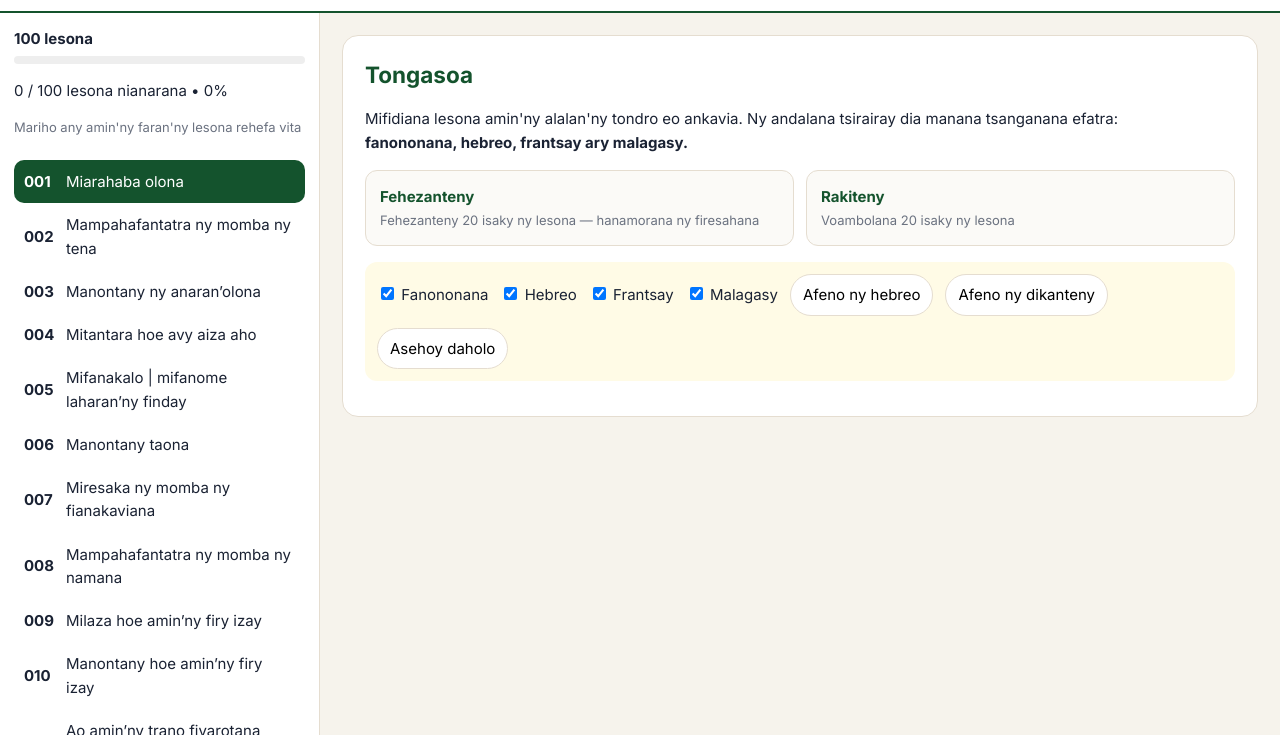
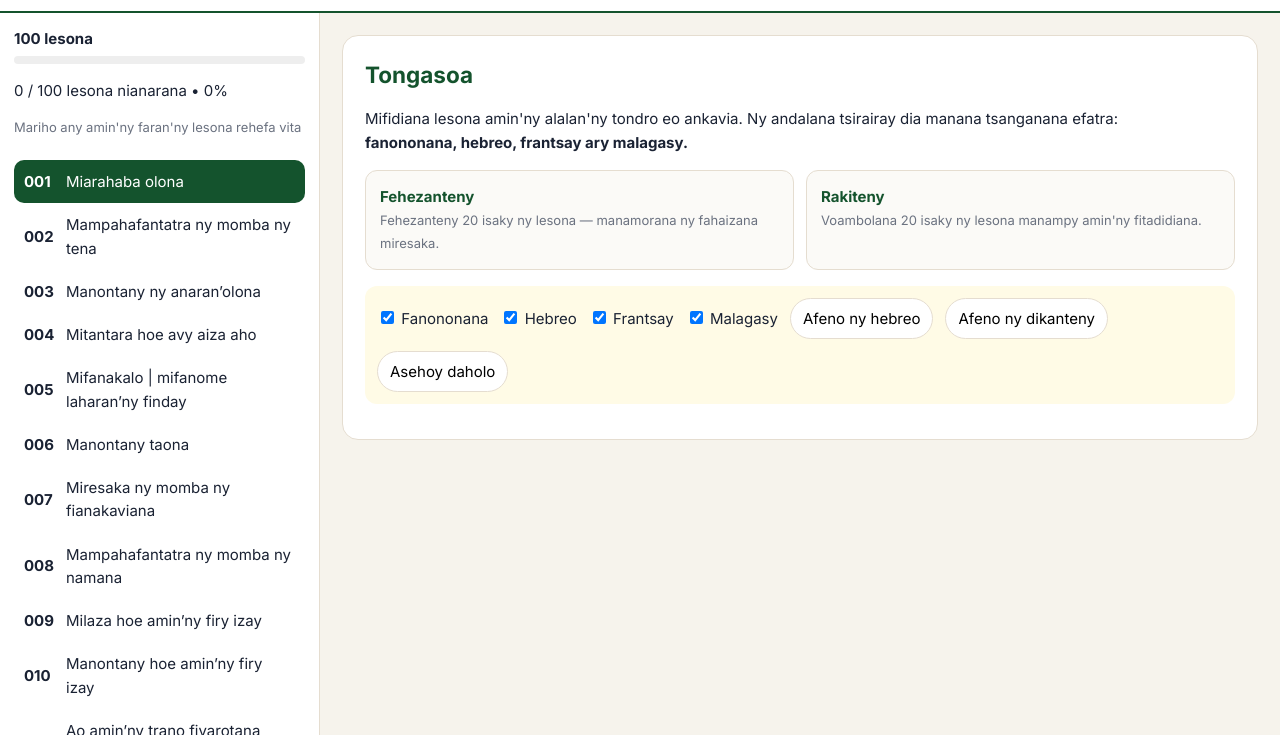
Before and after one commit to tahinajoela-cloud/LilmodBeveytHasefer, a plain HTML site: page index.html in a window 1280 px wide. Shown: the part 116-851 px from the top of the page. Drawn offline with Linux system fonts and the light colour scheme; a web font is replaced by a local one.

Commit message:
Update lesson cards and descriptions in index.html

```diff
--- a/index.html
+++ b/index.html
@@ -15,7 +15,7 @@
 <div class="controls"><input id="search" type="search" placeholder="Mikaroka teny anaty fampiharana ..." autocomplete="off"><button id="fontMinus" type="button" title="Hampihena ny soratra">A-</button><input id="fontSize" type="number" min="12" max="48" value="24" aria-label="Haben'ny soratra hebreo"><button id="fontPlus" type="button" title="Hampitombo ny soratra">A+</button><button id="toggleDark" type="button">🌙 Alon-doko matroka</button><button id="printBtn" type="button">🖨️ Printy</button><a class="settings-link" href="tefy.html">⚙️ Tefy</a><button id="mobileBtn" type="button">📱 Maody finday</button></div></header>
 <div class="layout"><aside id="sidebar"><div class="side-head"><span id="count"></span><div class="progress"><div id="bar"></div></div><p id="progressTxt"></p><p class="hint">Mariho any amin'ny faran'ny lesona rehefa vita</p></div><div id="lessonList"></div></aside>
 <main id="main"><div id="welcome" class="welcome"><h2>Tongasoa</h2><p>Mifidiana lesona amin'ny alalan'ny tondro eo ankavia. Ny andalana tsirairay dia manana tsanganana efatra: <br> <b>fanononana, hebreo, frantsay ary malagasy.</b></p>
-<div class="cards"><div class="card"><b>Fehezanteny</b><span>Fehezanteny 20 isaky ny lesona — hanamorana ny firesahana</span></div><div class="card"><b>Rakiteny</b><span>Voambolana 20 isaky ny lesona</span></div></div>
+<div class="cards"><div class="card"><b>Fehezanteny</b><span>Fehezanteny 20 isaky ny lesona — manamorana ny fahaizana miresaka.</span></div><div class="card"><b>Rakiteny</b><span>Voambolana 20 isaky ny lesona manampy amin'ny fitadidiana.</span></div></div>
 <div class="toggles"><label><input type="checkbox" id="colPron" checked> Fanononana</label><label><input type="checkbox" id="colHe" checked> Hebreo</label><label><input type="checkbox" id="colFr" checked> Frantsay</label><label><input type="checkbox" id="colMg" checked> Malagasy</label><button id="hideHe" type="button">Afeno ny hebreo</button><button id="hideTrad" type="button">Afeno ny dikanteny</button><button id="showAll" type="button">Asehoy daholo</button></div>
 <p class="tip"></p></div><div id="searchResults" class="search-results" hidden></div><div id="lessonView"></div></main></div>
 <script src="local-fonts.js"></script>
```
